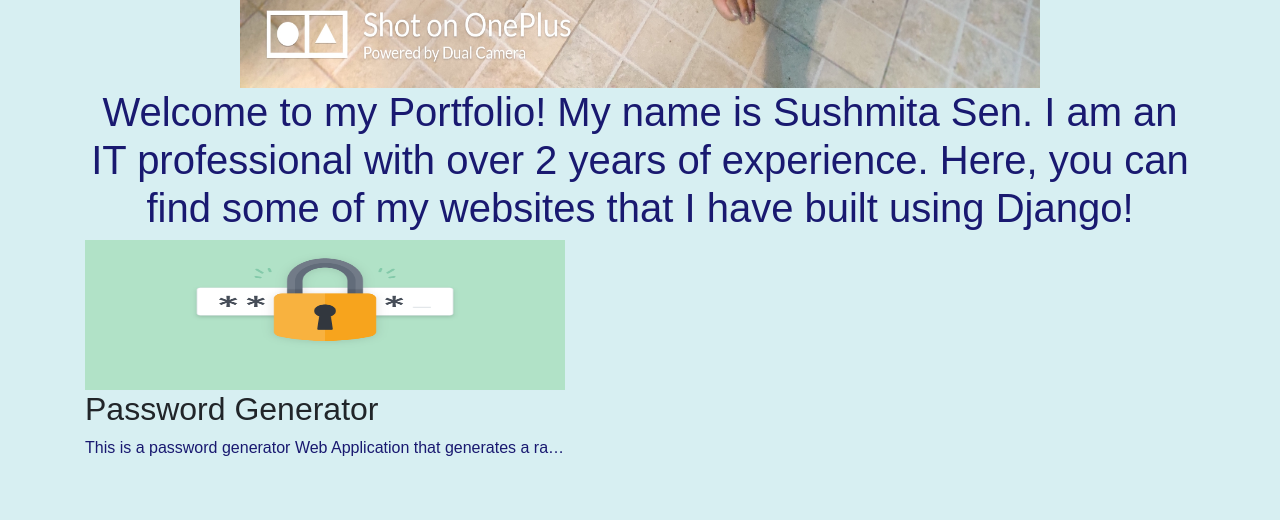
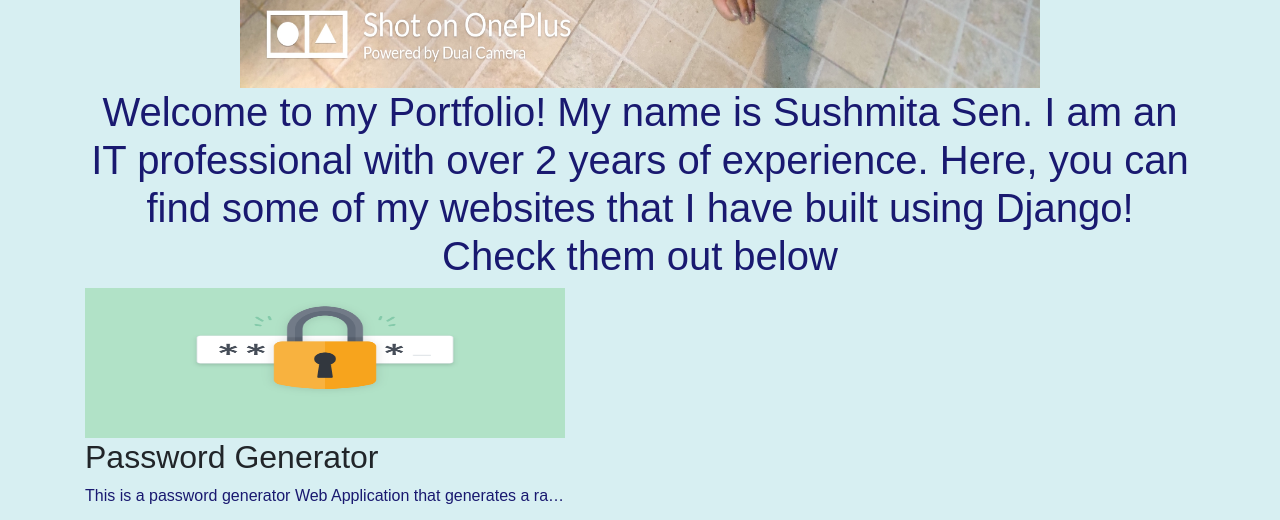
Before and after one commit to Sushmita1610/django3-personal-portfolio, a Django app: page / in a window 1280 px wide. Shown: the part 1194-1714 px from the top of the page. Before the commit the page ends 1650 px from the top, so only its background shows below. Run offline with Django 3.2, Linux system fonts and the light colour scheme; data comes from the database, SQL or seed files in the repository.

Commit message:
local settings added

```diff
--- a/portfolio/templates/portfolio/home.html
+++ b/portfolio/templates/portfolio/home.html
@@ -5,7 +5,7 @@
     <br>
     <div class="container text-center">
       <img src="{% static 'portfolio/portfolio-image.jpg' %}" height=1200 width=800>
-      <h1>Welcome to my Portfolio! My name is Sushmita Sen. I am an IT professional with over 2 years of experience. Here, you can find some of my websites that I have built using Django!</h1>
+      <h1>Welcome to my Portfolio! My name is Sushmita Sen. I am an IT professional with over 2 years of experience. Here, you can find some of my websites that I have built using Django! Check them out below</h1>
     </div>
 
     <div class="container text-left">
```
